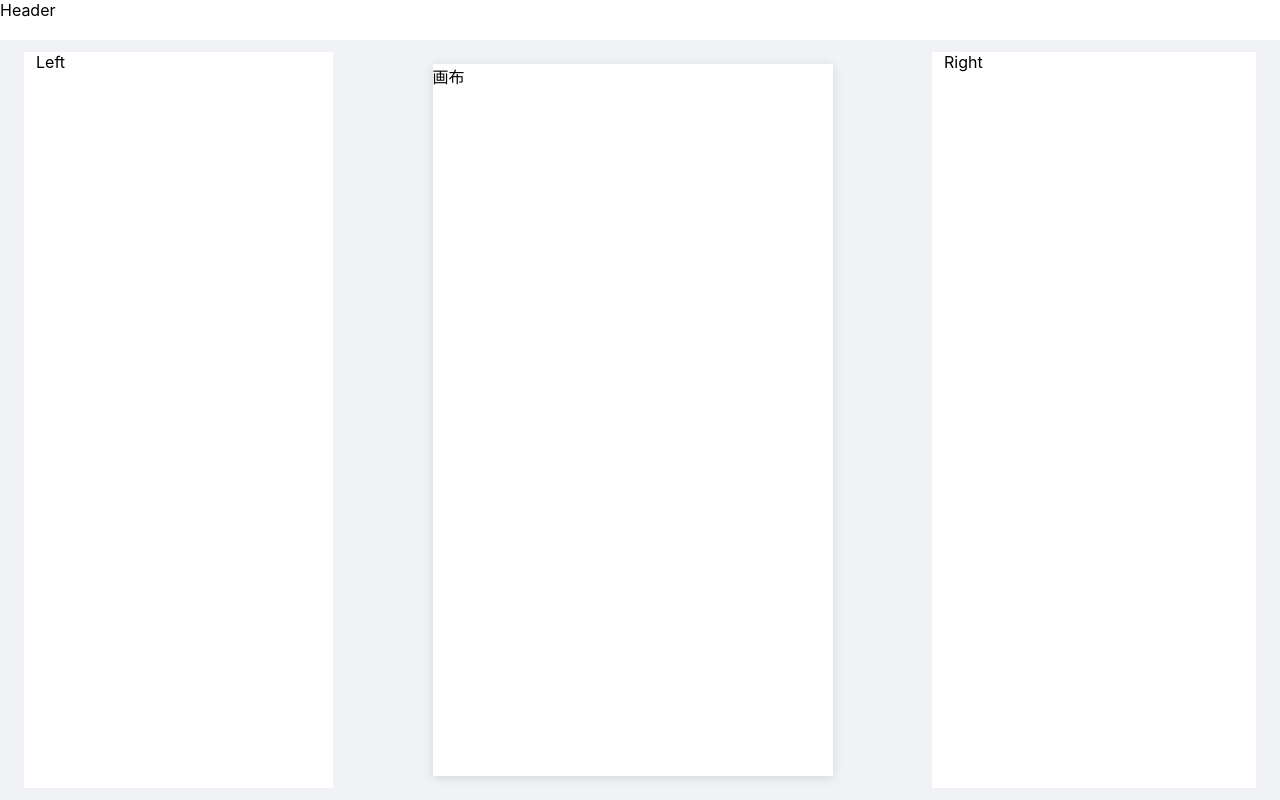
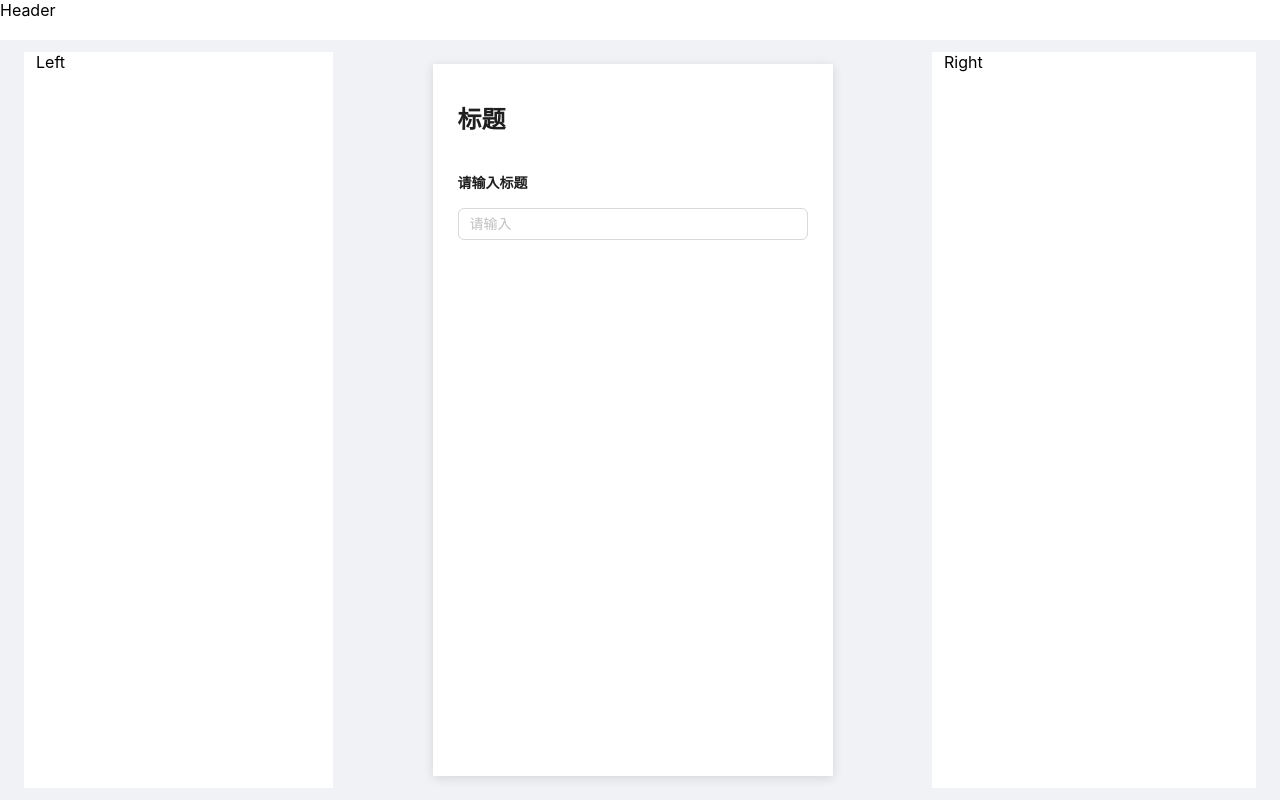
Before and after one commit to fangpeidong/low-code-react-form, a React (Create React App) app: page / in a window 1280 px wide. Built offline with nearby package versions, Linux system fonts and the light colour scheme.

Commit message:
feat: 开发表单标题展示组件和输入框展示组件

```diff
--- a/src/App.tsx
+++ b/src/App.tsx
@@ -1,5 +1,5 @@
 import React from 'react';
-import Edit from './Edit';
+import Edit from './pages/Edit';
 
 function App() {
   return (
--- /dev/null
+++ b/src/components/QuestionInput/Component.tsx
@@ -0,0 +1,23 @@
+import React, { FC } from 'react';
+import { Typography, Input } from 'antd';
+import {
+  QuestionInputPropsType,
+  QuestionInputDefaultPropsType
+} from './interface';
+
+const QuestionInput: FC<QuestionInputPropsType> = (
+  props: QuestionInputPropsType
+) => {
+  const { Paragraph } = Typography;
+  const { title, placeholder } = { ...QuestionInputDefaultPropsType, ...props };
+  return (
+    <div>
+      <Paragraph strong>{title}</Paragraph>
+      <div>
+        <Input placeholder={placeholder}></Input>
+      </div>
+    </div>
+  );
+};
+
+export default QuestionInput;
--- /dev/null
+++ b/src/components/QuestionInput/interface.ts
@@ -0,0 +1,9 @@
+export type QuestionInputPropsType = {
+  title?: string,
+  placeholder?: string
+}
+
+export const QuestionInputDefaultPropsType = {
+  title: '请输入标题',
+  placeholder: '请输入'
+}
--- /dev/null
+++ b/src/components/QuestionTitle/Component.tsx
@@ -0,0 +1,41 @@
+import React, { FC } from 'react';
+import { Typography } from 'antd';
+import { QuestionTitlePropsType, QuestionTitleDefaultProps } from './interface';
+
+const QuestionTitle: FC<QuestionTitlePropsType> = (
+  props: QuestionTitlePropsType
+) => {
+  const { Title } = Typography;
+  const {
+    text = '',
+    level = 1,
+    isCenter = false
+  } = { ...QuestionTitleDefaultProps, ...props };
+
+  const getFontSize = (level: number) => {
+    if (level === 1) {
+      return '24px';
+    }
+    if (level === 2) {
+      return '20px';
+    }
+    if (level === 3) {
+      return '16px';
+    }
+    return '16px';
+  };
+  return (
+    <Title
+      level={level}
+      style={{
+        textAlign: isCenter ? 'center' : 'start',
+        marginBottom: '0',
+        fontSize: getFontSize(level)
+      }}
+    >
+      {text}
+    </Title>
+  );
+};
+
+export default QuestionTitle;
--- /dev/null
+++ b/src/components/QuestionTitle/interface.ts
@@ -0,0 +1,11 @@
+export type QuestionTitlePropsType = {
+  text?: string,
+  level?: 1 | 2 | 3 | 4 | 5,
+  isCenter?: boolean
+}
+
+export const QuestionTitleDefaultProps: QuestionTitlePropsType = {
+  text: '标题',
+  level: 1,
+  isCenter: false
+}
--- /dev/null
+++ b/src/pages/Edit/EditCanvas.module.scss
@@ -0,0 +1,19 @@
+.canvas {
+  min-height: 100%;
+  background-color: #fff;
+  overflow: hidden;
+}
+
+.component-wrapper {
+  margin: 12px;
+  border: 1px solid #fff;
+  padding: 12px;
+  border-radius: 3px;
+  &:hover {
+    border-color: #d9d9d9;
+  }
+}
+
+.component {
+  pointer-events: none; // 屏蔽鼠标行为
+}
--- /dev/null
+++ b/src/pages/Edit/EditCanvas.tsx
@@ -0,0 +1,23 @@
+import React, { FC } from 'react';
+import QuestionTitle from '../../components/QuestionTitle/Component';
+import QuestionInput from '../../components/QuestionInput/Component';
+import styles from './EditCanvas.module.scss';
+
+const EditCanvas: FC = () => {
+  return (
+    <div className={styles.canvas}>
+      <div className={styles['component-wrapper']}>
+        <div className={styles.component}>
+          <QuestionTitle />
+        </div>
+      </div>
+      <div className={styles['component-wrapper']}>
+        <div className={styles.component}>
+          <QuestionInput />
+        </div>
+      </div>
+    </div>
+  );
+};
+
+export default EditCanvas;
--- a/src/Edit/index.module.scss
+++ b/src/pages/Edit/index.module.scss
@@ -30,7 +30,6 @@
       top: 50%;
       left: 50%;
       transform: translate(-50%, -50%);
-      background-color: #fff;
       overflow: auto;
       box-shadow: 0 2px 10px #0000001f;
     }
--- a/src/Edit/index.tsx
+++ b/src/pages/Edit/index.tsx
@@ -1,5 +1,6 @@
 import React, { FC } from 'react';
 import styles from './index.module.scss';
+import EditCanvas from './EditCanvas';
 
 const Edit: FC = () => {
   return (
@@ -10,7 +11,7 @@ const Edit: FC = () => {
           <div className={styles.left}>Left</div>
           <div className={styles.main}>
             <div className={styles['canvas-wrapper']}>
-              <div style={{ height: '900px' }}>画布</div>
+              <EditCanvas />
             </div>
           </div>
           <div className={styles.right}>Right</div>
```
Also changed, not shown: src/App.css (deleted, +0 -38 lines).
